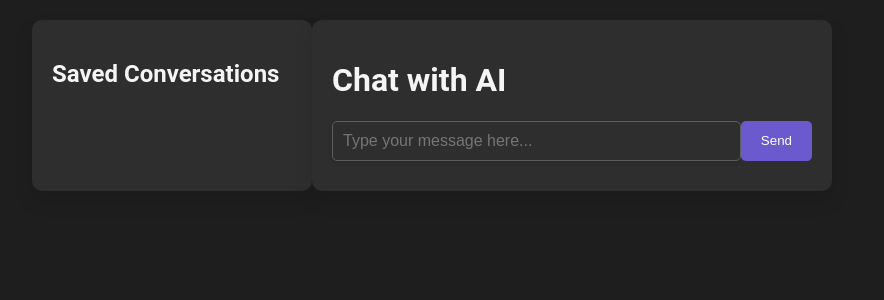
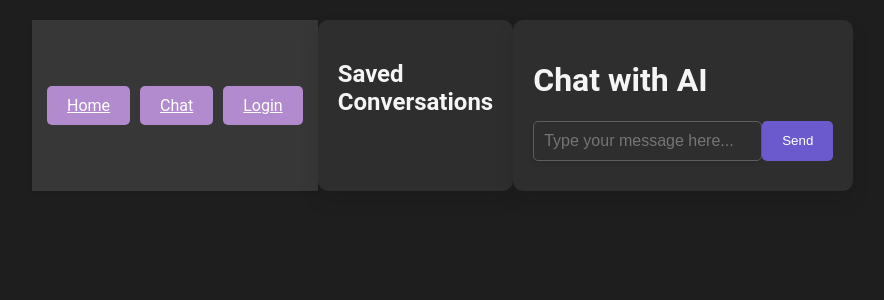
Before and after one commit to LorenzoF765/TheNeuralNotebook, a React (Create React App) app in the folder nn-frontend/: page /chat in a window 1280 px wide. Shown: the top 300 px of the page, without its empty margins (208-1092 px from the left). Built offline with nearby package versions, Linux system fonts and the light colour scheme.

Commit message:
Created Navbar

```diff
--- /dev/null
+++ b/nn-frontend/src/Pages/Navbar.js
@@ -0,0 +1,13 @@
+import React from 'react';
+import { Link } from 'react-router-dom';
+import '../Styles/navbar.css'; // Import your CSS file for styling
+
+export default function Navbar() {
+    return (
+        <div className="navbar-container">
+            <Link to="/" className="navbar-button">Home</Link>
+            <Link to="/chat" className="navbar-button">Chat</Link>
+            <Link to="/login" className="navbar-button">Login</Link>
+        </div>
+    );
+}
--- a/nn-frontend/src/Pages/chat.js
+++ b/nn-frontend/src/Pages/chat.js
@@ -1,6 +1,7 @@
 import axios from 'axios';
 import React, { useState } from 'react';
 import '../Styles/chat.css';
+import NavigationBar from './Navbar';
 
 export default function ChatPage() {
     const [userInput, setUserInput] = useState('');
@@ -48,6 +49,7 @@ export default function ChatPage() {
 
     return (
         <div className="chat-container">
+            <NavigationBar />
             <div className="sidebar">
                 <h2>Saved Conversations</h2>
                 {savedConversations.map((conversation, index) => (
@@ -70,7 +72,7 @@ export default function ChatPage() {
                 {conversation.map((msg, index) => (
                     <div key={index} className="message">
                         <p>User: {msg.user}</p>
-                        <p>AI: {msg.ai}</p>
+                        <p>Kai: {msg.ai}</p>
                     </div>
                 ))}
                 {conversation.length > 0 && (
--- a/nn-frontend/src/Pages/home.js
+++ b/nn-frontend/src/Pages/home.js
@@ -30,6 +30,7 @@ export default function HomePage() {
                 <Link to="/signup" className="home-button">Create an Account</Link>
                 <Link to="/login" className="home-button">Login</Link> {/* Added Link to Login Page */}
                 <Link to="/about" className="home-button">Learn More</Link>
+                <Link to="/chat" className="home-button">Chat</Link> {/* Added Link to Chat Page */}
             </section>
 
             <footer className="home-footer">
--- a/nn-frontend/src/Pages/login.js
+++ b/nn-frontend/src/Pages/login.js
@@ -2,6 +2,7 @@ import React, { useState } from 'react';
 import axios from 'axios';
 import { Link, useNavigate } from 'react-router-dom'; // Import useNavigate
 import '../Styles/login.css'; // Import your styling
+import NavigationBar from './Navbar';
 
 export default function LoginPage() {
     const [username, setUsername] = useState('');
@@ -49,6 +50,7 @@ export default function LoginPage() {
 
     return (
         <div className="login-container"> {/* Container for styling */}
+        <NavigationBar />
             <h1>Login to Your Account</h1>
 
             <form className="login-form" onSubmit={onLoginSubmit}>
--- /dev/null
+++ b/nn-frontend/src/Styles/navbar.css
@@ -0,0 +1,27 @@
+/* navigationBar.css */
+
+/* Navbar Container */
+.navbar-container {
+    background-color: #373737; /* Light gray background */
+    padding: 10px; /* Padding around the navbar */
+    display: flex; /* Use flexbox for layout */
+    justify-content: space-between; /* Space out items */
+    align-items: center; /* Center items vertically */
+    box-shadow: 0 2px 5px rgba(0, 0, 0, 0.1); /* Add shadow for depth */
+}
+
+/* Navbar Buttons */
+.navbar-button {
+    background-color: #b18bce; /* Light purple background */
+    color: white; /* White text for contrast */
+    border: none; /* No border */
+    border-radius: 5px; /* Rounded corners */
+    padding: 10px 20px; /* Padding for buttons */
+    margin: 0 5px; /* Margin between buttons */
+    cursor: pointer; /* Pointer cursor on hover */
+    transition: background-color 0.3s; /* Smooth transition on hover */
+}
+
+.navbar-button:hover {
+    background-color: #9b6ba4; /* Darken on hover */
+}
```
